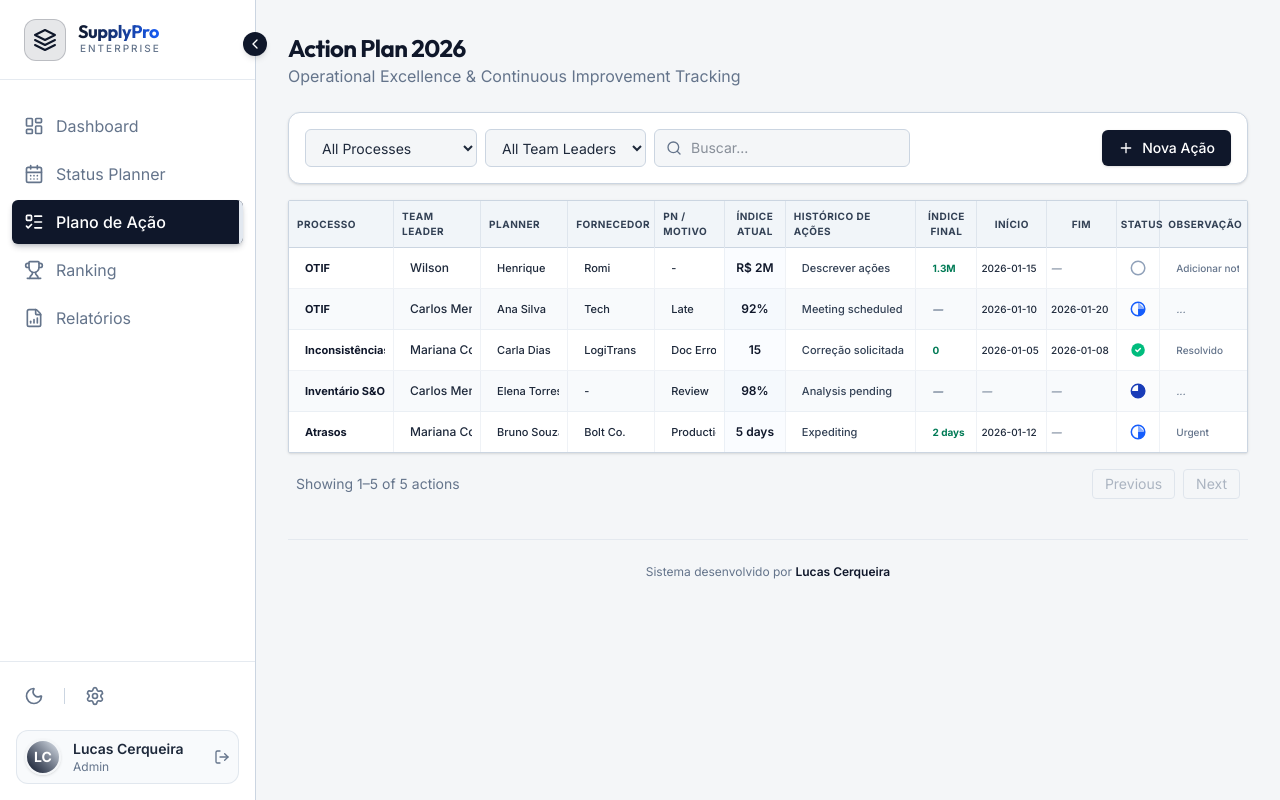
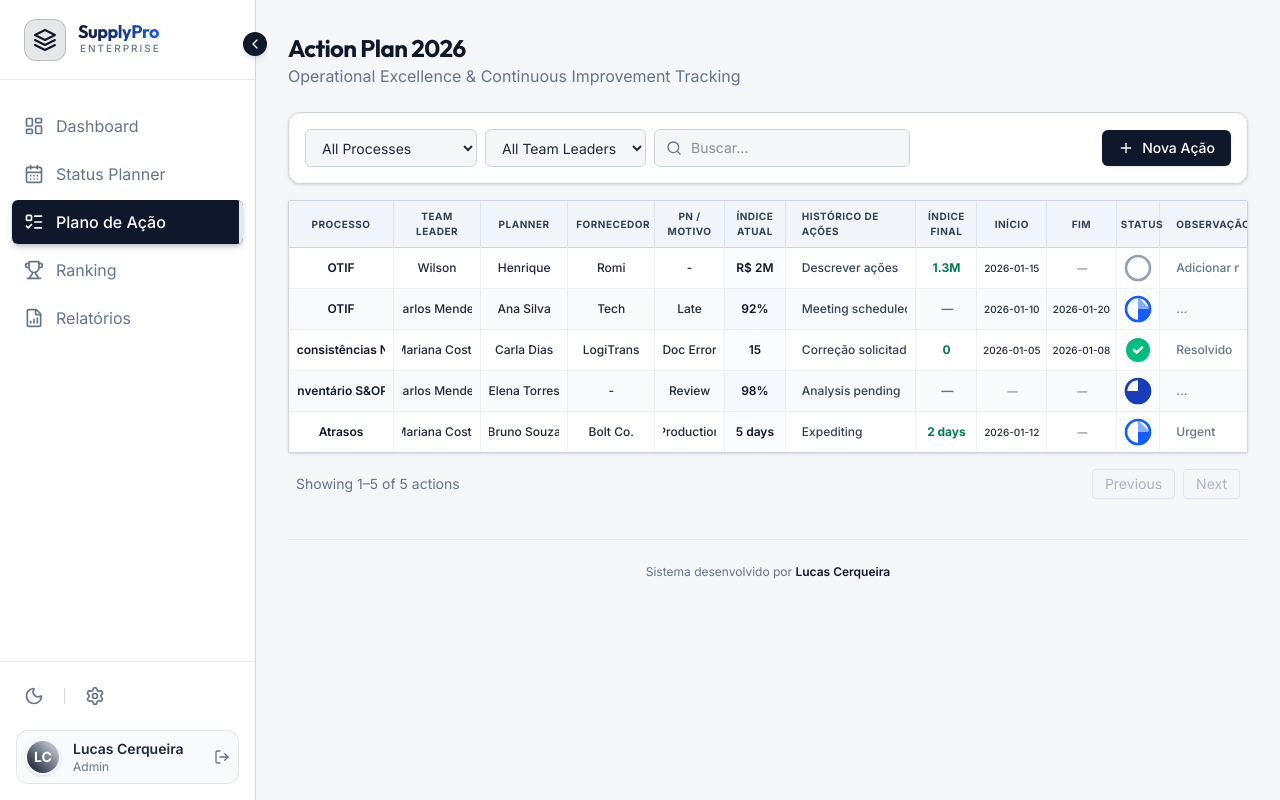
Before and after one commit to lukaobrabao-cpu/SupplyPro, a Next.js app: page /action-plan in a window 1280 px wide. Built offline with nearby package versions, Linux system fonts and the light colour scheme.

Commit message:
Enhance Actions Grid visuals: Center columns, larger icons

```diff
--- a/src/components/action-plan/action-grid.tsx
+++ b/src/components/action-plan/action-grid.tsx
@@ -156,108 +156,126 @@ export function ActionPlanGrid() {
                     <table className="w-full text-[11px] text-left border-collapse table-fixed font-medium">
                         <thead className="bg-[#f1f5f9] dark:bg-[#1e293b] text-[#334155] dark:text-slate-200 uppercase text-[10px] tracking-wider font-bold border-b border-border">
                             <tr>
-                                <th className="px-2 py-2 w-[12%] border-r border-border/50">Processo</th>
-                                <th className="px-2 py-2 w-[10%] border-r border-border/50">Team Leader</th>
-                                <th className="px-2 py-2 w-[10%] border-r border-border/50">Planner</th>
-                                <th className="px-2 py-2 w-[10%] border-r border-border/50">Fornecedor</th>
-                                <th className="px-2 py-2 w-[8%] border-r border-border/50">PN / Motivo</th>
+                                <th className="px-2 py-2 w-[12%] text-center border-r border-border/50">Processo</th>
+                                <th className="px-2 py-2 w-[10%] text-center border-r border-border/50">Team Leader</th>
+                                <th className="px-2 py-2 w-[10%] text-center border-r border-border/50">Planner</th>
+                                <th className="px-2 py-2 w-[10%] text-center border-r border-border/50">Fornecedor</th>
+                                <th className="px-2 py-2 w-[8%] text-center border-r border-border/50">PN / Motivo</th>
                                 <th className="px-2 py-2 w-[7%] text-center border-r border-border/50">Índice Atual</th>
-                                <th className="px-2 py-2 w-[15%] border-r border-border/50">Histórico de Ações</th>
+                                <th className="px-2 py-2 w-[15%] text-left pl-4 border-r border-border/50">Histórico de Ações</th>
                                 <th className="px-2 py-2 w-[7%] text-center border-r border-border/50">Índice Final</th>
                                 <th className="px-2 py-2 w-[8%] text-center border-r border-border/50">Início</th>
                                 <th className="px-2 py-2 w-[8%] text-center border-r border-border/50">Fim</th>
                                 <th className="px-1 py-2 w-[5%] text-center border-r border-border/50">Status</th>
-                                <th className="px-2 py-2 w-[10%]">Observação</th>
+                                <th className="px-2 py-2 w-[10%] text-left pl-4">Observação</th>
                             </tr>
                         </thead>
                         <tbody className="divide-y divide-border/30">
                             {paginatedData.map((row, index) => (
                                 <tr key={row.id} className={cn(
-                                    "group transition-colors h-9",
+                                    "group transition-colors h-10", // Increased height slightly for better VX
                                     row.status === "cancelled" ? "opacity-60 bg-red-50/50 dark:bg-red-950/10 grayscale-[0.5]" : "hover:bg-blue-50/50 dark:hover:bg-blue-950/20",
                                     index % 2 === 0 ? "bg-white dark:bg-[#0f172a]" : "bg-[#f8fafc] dark:bg-[#1e293b]/30" // Zebra Striping
                                 )}>
                                     <td className="px-2 py-0 border-r border-border/30">
+                                        <div className="flex justify-center">
                                             <EditableCell
                                                 value={row.process}
                                                 onSave={(v) => handleUpdate(row.id, "process", v)}
                                                 type="select"
                                                 options={PROCESS_OPTIONS}
-                                            className="font-bold text-[#0f172a] dark:text-white text-[11px]"
+                                                className="font-semibold text-[#0f172a] dark:text-white text-xs text-center justify-center"
                                             />
+                                        </div>
                                     </td>
                                     <td className="px-2 py-1.5 border-r border-border/30">
+                                        <div className="flex justify-center">
                                             <EditableCell
                                                 value={row.teamLeader}
                                                 onSave={(v) => handleUpdate(row.id, "teamLeader", v)}
                                                 type="select"
                                                 options={TL_OPTIONS}
-                                            className="text-xs"
+                                                className="text-xs text-center justify-center"
                                             />
+                                        </div>
                                     </td>
                                     <td className="px-2 py-0 border-r border-border/30">
+                                        <div className="flex justify-center">
                                             <EditableCell
                                                 value={row.planner}
                                                 onSave={(v) => handleUpdate(row.id, "planner", v)}
                                                 type="select"
                                                 options={PLANNER_OPTIONS_MAP[row.teamLeader] || []}
                                                 placeholder="Selecione TL"
-                                            className="text-[11px]"
+                                                className="text-xs text-center justify-center"
                                             />
+                                        </div>
                                     </td>
                                     <td className="px-2 py-0 border-r border-border/30">
+                                        <div className="flex justify-center">
                                             <EditableCell
                                                 value={row.supplier}
                                                 onSave={(v) => handleUpdate(row.id, "supplier", v)}
                                                 placeholder="—"
-                                            className="text-[11px]"
+                                                className="text-xs text-center justify-center"
                                             />
+                                        </div>
                                     </td>
                                     <td className="px-2 py-0 border-r border-border/30">
+                                        <div className="flex justify-center">
                                             <EditableCell
                                                 value={row.pnOrReason}
                                                 onSave={(v) => handleUpdate(row.id, "pnOrReason", v)}
                                                 placeholder="Motivo"
-                                            className="text-[11px]"
+                                                className="text-xs text-center justify-center"
                                             />
+                                        </div>
                                     </td>
-                                    <td className="px-2 py-0 text-center font-semibold text-xs text-[#0f172a] dark:text-white bg-blue-50/30 dark:bg-blue-900/10 border-r border-border/30">
+                                    <td className="px-2 py-0 text-center text-xs font-semibold text-[#0f172a] dark:text-white bg-blue-50/30 dark:bg-blue-900/10 border-r border-border/30 h-full align-middle">
+                                        <div className="flex items-center justify-center h-full">
                                             {row.currentIndex}
+                                        </div>
                                     </td>
                                     <td className="px-2 py-0 border-r border-border/30">
                                         <EditableCell
                                             value={row.history}
                                             onSave={(v) => handleUpdate(row.id, "history", v)}
                                             placeholder="Descrever..."
-                                            className="text-[#334155] dark:text-slate-200 focus:text-foreground text-[11px] font-medium"
+                                            className="text-[#334155] dark:text-slate-200 focus:text-foreground text-xs font-medium pl-2"
                                         />
                                     </td>
                                     <td className="px-2 py-0 border-r border-border/30 text-center">
+                                        <div className="flex justify-center">
                                             <EditableCell
                                                 value={row.finalIndex}
                                                 onSave={(v) => handleUpdate(row.id, "finalIndex", v)}
                                                 placeholder="—"
-                                            className={cn("font-bold text-center text-[10px]", row.finalIndex ? "text-emerald-700 dark:text-emerald-400" : "")}
+                                                className={cn("font-bold text-center justify-center text-xs", row.finalIndex ? "text-emerald-700 dark:text-emerald-400" : "")}
                                             />
+                                        </div>
                                     </td>
                                     <td className="px-1 py-0 border-r border-border/30">
+                                        <div className="flex justify-center">
                                             <EditableCell
                                                 value={row.startDate}
                                                 onSave={(v) => handleUpdate(row.id, "startDate", v)}
                                                 type="date"
-                                            className="text-[10px] text-center p-0"
+                                                className="text-[10px] text-center justify-center p-0"
                                             />
+                                        </div>
                                     </td>
                                     <td className="px-1 py-0 border-r border-border/30">
+                                        <div className="flex justify-center">
                                             <EditableCell
                                                 value={row.endDate}
                                                 onSave={(v) => handleUpdate(row.id, "endDate", v)}
                                                 type="date"
-                                            className="text-[10px] text-center p-0"
+                                                className="text-[10px] text-center justify-center p-0"
                                             />
+                                        </div>
                                     </td>
                                     <td className="px-1 py-0 text-center border-r border-border/30 bg-white/50 dark:bg-black/20">
-                                        <div className="flex justify-center scale-75">
+                                        <div className="flex justify-center items-center h-full">
                                             <StatusToggle
                                                 status={row.status}
                                                 onToggle={(s) => handleUpdate(row.id, "status", s)}
@@ -269,7 +287,7 @@ export function ActionPlanGrid() {
                                             value={row.observation}
                                             onSave={(v) => handleUpdate(row.id, "observation", v)}
                                             placeholder="..."
-                                            className="text-[10px] text-muted-foreground"
+                                            className="text-xs text-muted-foreground pl-2"
                                         />
                                     </td>
                                 </tr>
```
Also changed, not shown: src/components/action-plan/status-indicator.tsx (+5 -5 lines). Lines whose indentation alone changed are shown as unchanged.
